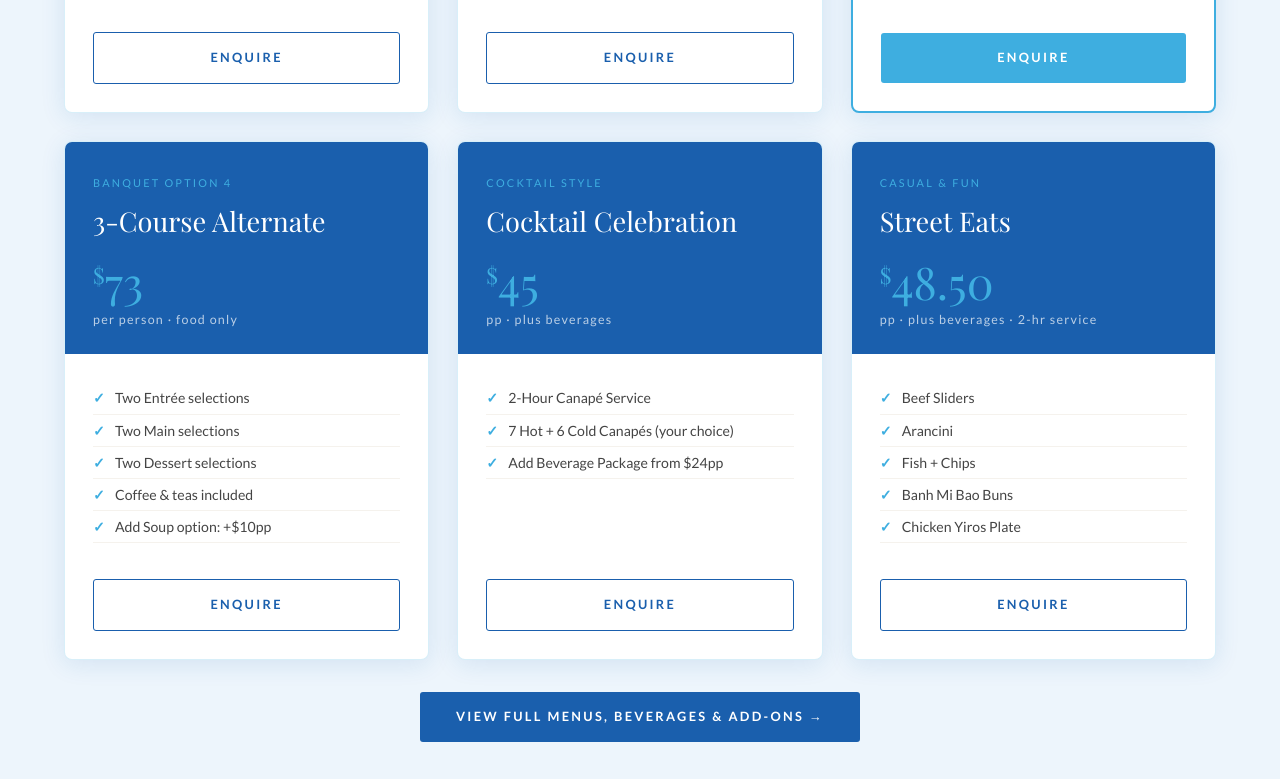
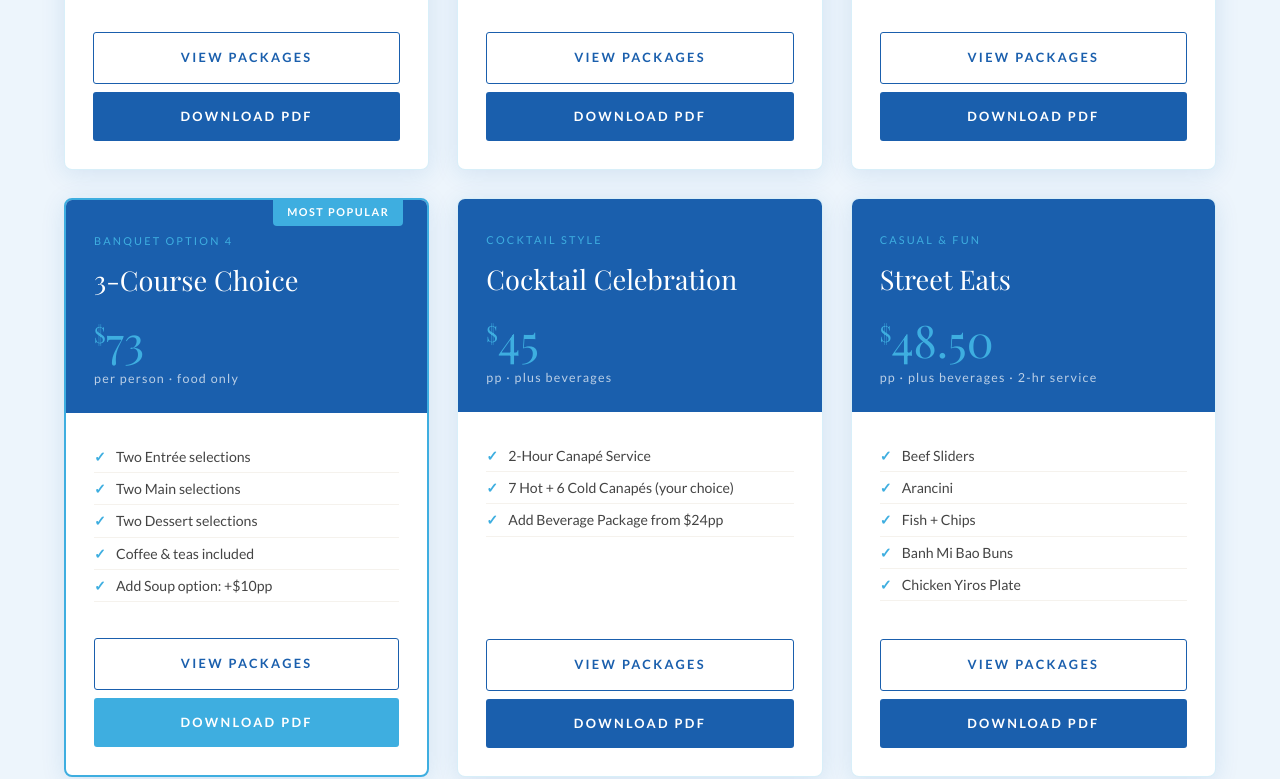
Before and after one commit to LeoFuentes11/adelaide-pavilion-standalone1, a website: page social.html in a window 1280 px wide. Shown: the part 2916-3695 px from the top of the page. Drawn offline with nearby package versions, Linux system fonts and the light colour scheme; a web font is replaced by a local one.

Commit message:
Add View Packages and Download PDF buttons to wedding and social package cards

```diff
--- a/social.html
+++ b/social.html
@@ -124,41 +124,41 @@
         <div class="pkg-header"><div class="pkg-tag">Banquet Option 1</div><div class="pkg-name">2-Course: Main + Dessert</div>
         <div class="pkg-price-wrap"><div class="pkg-price"><sup>$</sup>50</div><div class="pkg-price-label">per person · food only</div></div></div>
         <div class="pkg-body"><ul class="pkg-list"><li>One Main selection</li><li>One Dessert selection</li><li>Seasonal vegetables included</li></ul></div>
-        <div class="pkg-footer"><a href="contact.html" class="btn btn-outline-green" style="width:100%;text-align:center;">Enquire</a></div>
+        <div class="pkg-footer" style="display:flex;gap:8px;flex-wrap:wrap;"><a href="packages.html#social" class="btn btn-outline-green" style="flex:1;text-align:center;">View Packages</a><a href="_docs/social-packages.pdf" class="btn btn-green" style="flex:1;text-align:center;" target="_blank" rel="noopener">Download PDF</a></div>
       </div>
       <div class="pkg-card fade-up" data-delay="80">
         <div class="pkg-header"><div class="pkg-tag">Banquet Option 2</div><div class="pkg-name">2-Course: Entrée + Main</div>
         <div class="pkg-price-wrap"><div class="pkg-price"><sup>$</sup>55</div><div class="pkg-price-label">per person · food only</div></div></div>
         <div class="pkg-body"><ul class="pkg-list"><li>One Entrée selection</li><li>One Main selection</li><li>Dinner rolls, butter &amp; seasonal veg</li></ul></div>
-        <div class="pkg-footer"><a href="contact.html" class="btn btn-outline-green" style="width:100%;text-align:center;">Enquire</a></div>
+        <div class="pkg-footer" style="display:flex;gap:8px;flex-wrap:wrap;"><a href="packages.html#social" class="btn btn-outline-green" style="flex:1;text-align:center;">View Packages</a><a href="_docs/social-packages.pdf" class="btn btn-green" style="flex:1;text-align:center;" target="_blank" rel="noopener">Download PDF</a></div>
       </div>
-      <div class="pkg-card featured fade-up" data-delay="160">
+      <div class="pkg-card fade-up" data-delay="160">
         <div class="pkg-header"><div class="pkg-tag">Banquet Option 3</div><div class="pkg-name">3-Course Set Menu</div>
         <div class="pkg-price-wrap"><div class="pkg-price"><sup>$</sup>63</div><div class="pkg-price-label">per person · food only</div></div></div>
         <div class="pkg-body"><ul class="pkg-list"><li>One Entrée selection</li><li>One Main selection</li><li>One Dessert selection</li><li>Coffee &amp; teas included</li><li>Add Soup option: +$10pp</li></ul></div>
-        <div class="pkg-footer"><a href="contact.html" class="btn btn-gold" style="width:100%;text-align:center;">Enquire</a></div>
+        <div class="pkg-footer" style="display:flex;gap:8px;flex-wrap:wrap;"><a href="packages.html#social" class="btn btn-outline-green" style="flex:1;text-align:center;">View Packages</a><a href="_docs/social-packages.pdf" class="btn btn-green" style="flex:1;text-align:center;" target="_blank" rel="noopener">Download PDF</a></div>
       </div>
-      <div class="pkg-card fade-up" data-delay="240">
-        <div class="pkg-header"><div class="pkg-tag">Banquet Option 4</div><div class="pkg-name">3-Course Alternate</div>
+      <div class="pkg-card featured fade-up" data-delay="240">
+        <div class="pkg-header"><div class="pkg-tag">Banquet Option 4</div><div class="pkg-name">3-Course Choice</div>
         <div class="pkg-price-wrap"><div class="pkg-price"><sup>$</sup>73</div><div class="pkg-price-label">per person · food only</div></div></div>
         <div class="pkg-body"><ul class="pkg-list"><li>Two Entrée selections</li><li>Two Main selections</li><li>Two Dessert selections</li><li>Coffee &amp; teas included</li><li>Add Soup option: +$10pp</li></ul></div>
-        <div class="pkg-footer"><a href="contact.html" class="btn btn-outline-green" style="width:100%;text-align:center;">Enquire</a></div>
+        <div class="pkg-footer" style="display:flex;gap:8px;flex-wrap:wrap;"><a href="packages.html#social" class="btn btn-outline-green" style="flex:1;text-align:center;">View Packages</a><a href="_docs/social-packages.pdf" class="btn btn-gold" style="flex:1;text-align:center;" target="_blank" rel="noopener">Download PDF</a></div>
       </div>
       <div class="pkg-card fade-up">
         <div class="pkg-header"><div class="pkg-tag">Cocktail Style</div><div class="pkg-name">Cocktail Celebration</div>
         <div class="pkg-price-wrap"><div class="pkg-price"><sup>$</sup>45</div><div class="pkg-price-label">pp · plus beverages</div></div></div>
         <div class="pkg-body"><ul class="pkg-list"><li>2-Hour Canapé Service</li><li>7 Hot + 6 Cold Canapés (your choice)</li><li>Add Beverage Package from $24pp</li></ul></div>
-        <div class="pkg-footer"><a href="contact.html" class="btn btn-outline-green" style="width:100%;text-align:center;">Enquire</a></div>
+        <div class="pkg-footer" style="display:flex;gap:8px;flex-wrap:wrap;"><a href="packages.html#social" class="btn btn-outline-green" style="flex:1;text-align:center;">View Packages</a><a href="_docs/social-packages.pdf" class="btn btn-green" style="flex:1;text-align:center;" target="_blank" rel="noopener">Download PDF</a></div>
       </div>
       <div class="pkg-card fade-up" data-delay="80">
         <div class="pkg-header"><div class="pkg-tag">Casual &amp; Fun</div><div class="pkg-name">Street Eats</div>
         <div class="pkg-price-wrap"><div class="pkg-price"><sup>$</sup>48.50</div><div class="pkg-price-label">pp · plus beverages · 2-hr service</div></div></div>
         <div class="pkg-body"><ul class="pkg-list"><li>Beef Sliders</li><li>Arancini</li><li>Fish + Chips</li><li>Banh Mi Bao Buns</li><li>Chicken Yiros Plate</li></ul></div>
-        <div class="pkg-footer"><a href="contact.html" class="btn btn-outline-green" style="width:100%;text-align:center;">Enquire</a></div>
+        <div class="pkg-footer" style="display:flex;gap:8px;flex-wrap:wrap;"><a href="packages.html#social" class="btn btn-outline-green" style="flex:1;text-align:center;">View Packages</a><a href="_docs/social-packages.pdf" class="btn btn-green" style="flex:1;text-align:center;" target="_blank" rel="noopener">Download PDF</a></div>
       </div>
     </div>
-    <div class="text-center mt-32">
-      <a href="packages.html#social" class="btn btn-green">View Full Menus, Beverages &amp; Add-Ons →</a>
+    <div class="text-center mt-32" style="display:flex;gap:16px;justify-content:center;flex-wrap:wrap;">
+      <a href="_docs/social-packages.pdf" class="btn btn-green" target="_blank" rel="noopener">View Full Menus, Beverages &amp; Add-Ons →</a>
     </div>
   </div>
 </section>
```
Also changed, not shown: weddings.html (+5 -4 lines).
